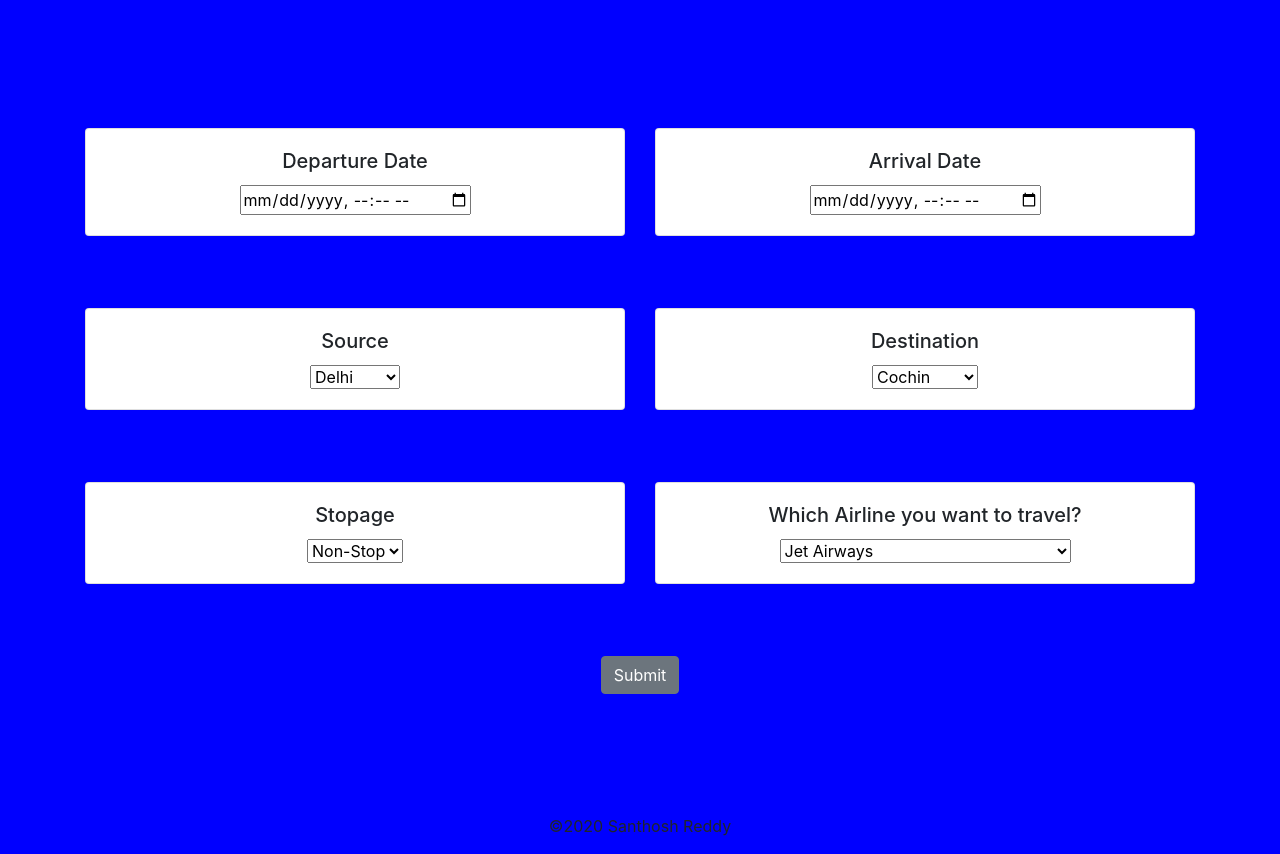
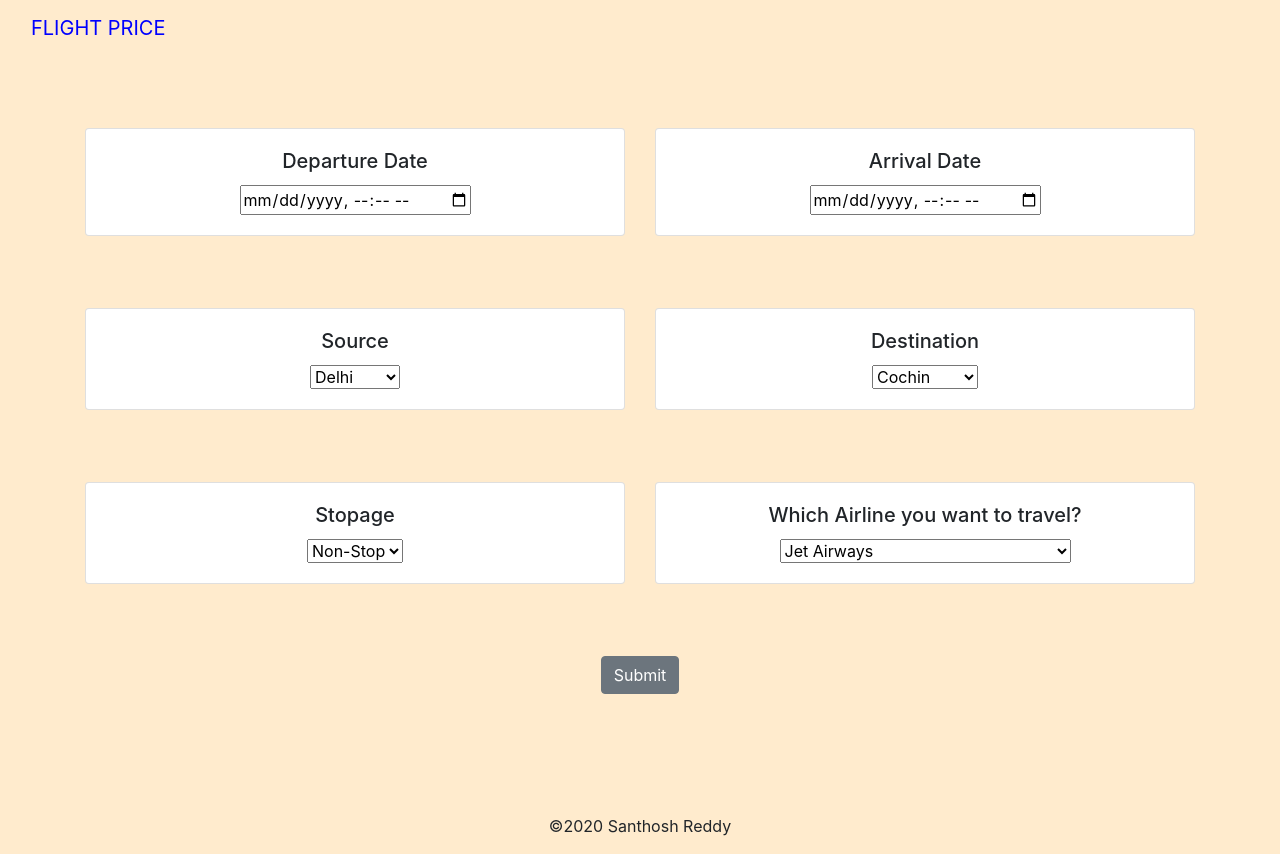
Before and after one commit to santhoshreddy39/Flight-Price-Prediction-, a Flask app: page / in a window 1280 px wide. Run offline with Flask 2, Linux system fonts and the light colour scheme; parts of the project's set-up code (start-up, migrations or seed data) failed here and were passed over; some libraries are stand-ins or nearby versions.

Commit message:
Add files via upload

```diff
--- a/static/css/styles.css
+++ b/static/css/styles.css
@@ -1,10 +1,10 @@
 body {
-    background-color: blue;
+    background-color: FFEBCD;
     text-align: center;
 }
 
 .navbar {
-    background-color: blue;
+    background-color: FFEBCD;
 }
 
 a {
```
